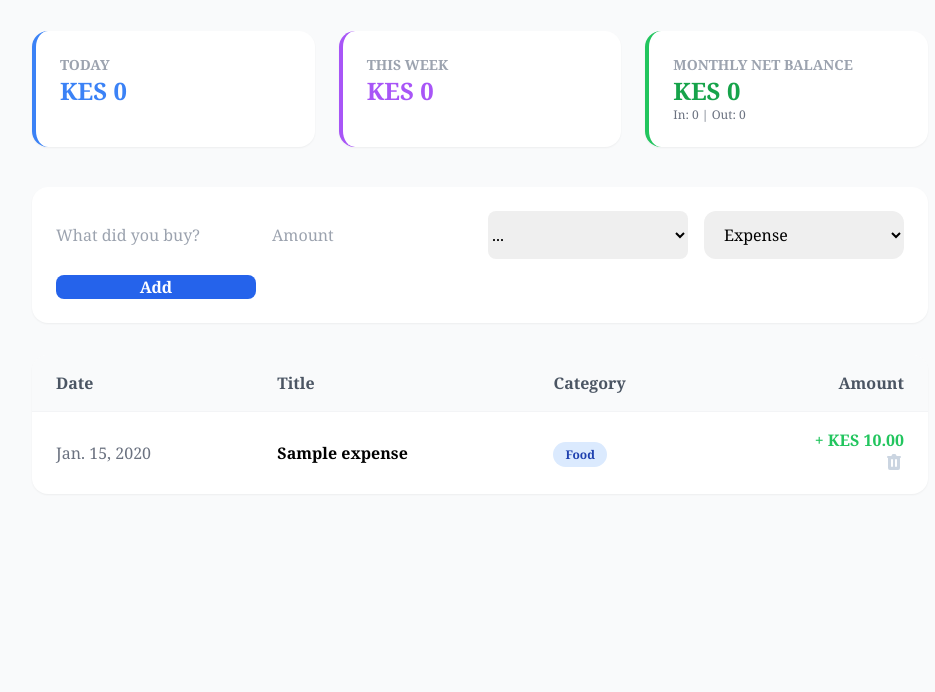
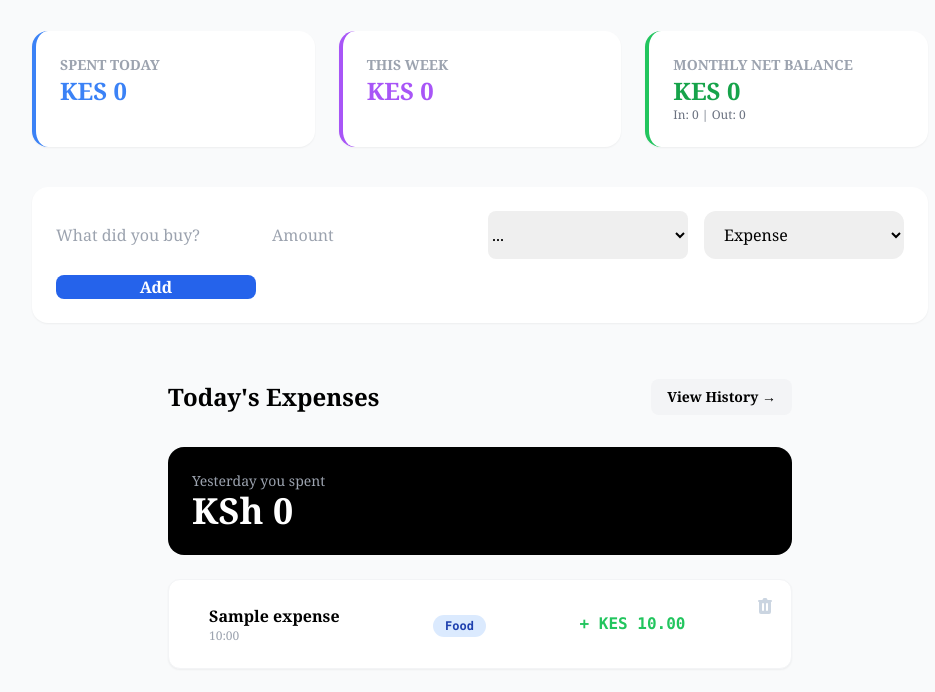
Before and after one commit to 18Mori/SoftGrowTech_expenseTracker_JamesMuriithi, a Django app: page / in a window 1280 px wide. Shown: the part 37-729 px from the top of the page, without its empty margins (160-1095 px from the left). Run offline with Django 5.2, Linux system fonts and the light colour scheme; tables that the repository leaves empty hold one stand-in row (values such as "Sample post"); some libraries are stand-ins or nearby versions.

Commit message:
Implement expense tracking features: update models, views, and templates; add history page and enhance expense creation form

```diff
--- a/exapp/models.py
+++ b/exapp/models.py
@@ -1,5 +1,6 @@
 from django.db import models
 from django.contrib.auth.models import User
+from django.utils import timezone
 
 class Expense(models.Model):
     TYPES = [
@@ -19,7 +20,8 @@ class Expense(models.Model):
     amount = models.DecimalField(max_digits=10, decimal_places=2)
     category = models.CharField(max_length=50, choices=CATEGORY_CHOICES)
     transaction_type = models.CharField(max_length=10, choices=TYPES, null=True, blank=True)
-    date = models.DateField(auto_now_add=True)
+    date = models.DateField(default=timezone.now)
+    created_at = models.DateTimeField(auto_now_add=True)
 
     CATEGORY_STYLES = {
         'Food': 'bg-blue-100 text-blue-800',
--- a/exapp/templates/Home.html
+++ b/exapp/templates/Home.html
@@ -1,33 +1,62 @@
-{% extends 'base.html' %}
-
-{% block content %}
+{% extends 'base.html' %} {% block content %}
 <div class="max-w-4xl mx-auto">
     <header class="mb-8 flex justify-between items-center">
         <h1 class="text-3xl font-bold text-slate-800">Expense Tracker</h1>
     </header>
     <div class="grid grid-cols-1 md:grid-cols-3 gap-6 mb-10">
-            <div class="bg-white p-6 rounded-2xl shadow-sm border-l-4 {% if daily_net >= 0 %}border-blue-500{% else %}border-red-500{% endif %}">
-                <p class="text-sm font-bold text-gray-400 uppercase">Today</p>
-                <p class="text-2xl font-bold {% if daily_net >= 0 %}text-blue-500{% else %}text-red-500{% endif %}">KES {{ daily_net }}</p>
+        <div
+        class="bg-white p-6 rounded-2xl shadow-sm border-l-4 {% if daily_net >= 0 %}border-blue-500{% else %}border-red-500{% endif %}"
+        >
+        <p class="text-sm font-bold text-gray-400 uppercase">Spent Today</p>
+        <p
+            class="text-2xl font-bold {% if daily_net >= 0 %}text-blue-500{% else %}text-red-500{% endif %}"
+        >
+            KES {{ daily_net }}
+        </p>
         </div>
-            <div class="bg-white p-6 rounded-2xl shadow-sm border-l-4 {% if weekly_net >= 0 %}border-purple-500{% else %}border-red-500{% endif %}">
+        <div
+        class="bg-white p-6 rounded-2xl shadow-sm border-l-4 {% if weekly_net >= 0 %}border-purple-500{% else %}border-red-500{% endif %}"
+        >
         <p class="text-sm font-bold text-gray-400 uppercase">This Week</p>
-                <p class="text-2xl font-bold {% if weekly_net >= 0 %}text-purple-500{% else %}text-red-500{% endif %}">KES {{ weekly_net }}</p>
+        <p
+            class="text-2xl font-bold {% if weekly_net >= 0 %}text-purple-500{% else %}text-red-500{% endif %}"
+        >
+            KES {{ weekly_net }}
+        </p>
         </div>
-            <div class="bg-white p-6 rounded-2xl shadow-sm border-l-4 {% if monthly_net >= 0 %}border-green-500{% else %}border-red-500{% endif %}">
-    <p class="text-sm font-bold text-gray-400 uppercase">Monthly Net Balance</p>
-    <p class="text-2xl font-bold {% if monthly_net >= 0 %}text-green-600{% else %}text-red-600{% endif %}">
+        <div
+        class="bg-white p-6 rounded-2xl shadow-sm border-l-4 {% if monthly_net >= 0 %}border-green-500{% else %}border-red-500{% endif %}"
+        >
+        <p class="text-sm font-bold text-gray-400 uppercase">
+            Monthly Net Balance
+        </p>
+        <p
+            class="text-2xl font-bold {% if monthly_net >= 0 %}text-green-600{% else %}text-red-600{% endif %}"
+        >
             KES {{ monthly_net }}
         </p>
-    <p class="text-xs text-gray-500">In: {{ monthly_in }} | Out: {{ monthly_out }}</p>
+        <p class="text-xs text-gray-500">
+            In: {{ monthly_in }} | Out: {{ monthly_out }}
+        </p>
         </div>
     </div>
     <section class="bg-white p-6 rounded-2xl shadow-sm mb-8">
         <form method="POST" class="grid grid-cols-1 md:grid-cols-4 gap-4">
         {% csrf_token %}
-                <input type="text" name="title" placeholder="What did you buy?" class="border-slate-200 rounded-lg focus:ring-blue-500">
-                <input type="number" step="0.01" name="amount" placeholder="Amount" class="border-slate-200 rounded-lg">
-                <select  name="category" class="border-slate-200 rounded-lg">
+        <input
+            type="text"
+            name="title"
+            placeholder="What did you buy?"
+            class="border-slate-200 rounded-lg focus:ring-blue-500"
+        />
+        <input
+            type="number"
+            step="0.01"
+            name="amount"
+            placeholder="Amount"
+            class="border-slate-200 rounded-lg"
+        />
+        <select name="category" class="border-slate-200 rounded-lg">
             <option value="...">...</option>
             <option value="Food">Food</option>
             <option value="Utilities">Utilities</option>
@@ -35,44 +64,96 @@
             <option value="Rent">Rent</option>
             <option value="Transport">Transport</option>
         </select>
-                <select name="transaction_type" class="border-gray-200 rounded-xl px-4 py-3">
+        <select
+            name="transaction_type"
+            class="border-gray-200 rounded-xl px-4 py-3"
+        >
             <option value="EXPENSE">Expense</option>
             <option value="INCOME">Income</option>
         </select>
-                <button type="submit" class="bg-blue-600 text-white font-bold rounded-lg hover:bg-blue-700 transition">Add</button>
+        <button
+            type="submit"
+            class="bg-blue-600 text-white font-bold rounded-lg hover:bg-blue-700 transition"
+        >
+            Add
+        </button>
         </form>
     </section>
-        <div class="bg-white rounded-2xl shadow-sm overflow-hidden">
-            <table class="w-full text-left">
-                <thead class="bg-gray-50 border-b border-gray-100">
-                    <tr>
-                        <th class="px-6 py-4 font-bold text-gray-600">Date</th>
-                        <th class="px-6 py-4 font-bold text-gray-600">Title</th>
-                        <th class="px-6 py-4 font-bold text-gray-600">Category</th>
-                        <th class="px-6 py-4 text-right font-bold text-gray-600">Amount</th>
-                    </tr>
-                </thead>
-                <tbody class="divide-y divide-gray-100">
+
+    <div class="max-w-2xl mx-auto p-6">
+        <div class="flex justify-between items-center mb-8">
+        <h1 class="text-2xl font-bold">Today's Expenses</h1>
+        <a
+            href="{% url 'history' %}"
+            class="bg-gray-100 px-4 py-2 rounded-lg text-sm font-semibold hover:bg-gray-200"
+        >
+            View History →
+        </a>
+        </div>
+        <div class="bg-black text-white p-6 rounded-2xl mb-6">
+        <p class="text-gray-400 text-sm">Yesterday you spent</p>
+        <h2 class="text-4xl font-black">KSh {{ total_yesterday }}</h2>
+        </div>
+        {% if expenses %}
+        <ul class="space-y-4">
         {% for x in expenses %}
-                    <tr class="hover:bg-gray-50 transition">
-                        <td class="px-6 py-4 text-gray-500">{{ x.date }}</td>
-                        <td class="px-6 py-4 font-semibold">{{ x.title }}</td>
-                        <td class="px-6 py-4"><span class="px-3 py-1 rounded-full text-xs font-bold {{ x.category_color_class }}">{{ x.category }}</span></td>
-                        <td class="px-6 py-4 text-right font-black {% if x.transaction_type == 'EXPENSE' %}text-red-500{% else %}text-green-500{% endif %}">
-                            {% if x.transaction_type == 'EXPENSE' %}-{% else %}+{% endif %} KES {{ x.amount }}
-                            <form action="{% url 'delete-expense' x.id %}" method="POST" onsubmit="return confirm('Delete this expense?');">
+        <li
+            class="flex justify-between p-4 bg-white shadow-sm rounded-xl border border-gray-100"
+        >
+            <div class="px-6 py-2">
+            <p class="font-bold">{{ x.title }}</p>
+            <p class="text-xs text-gray-400">{{ x.created_at|time:"H:i" }}</p>
+            </div>
+            <div class="px-6 py-4">
+            <span
+                class="font-mono px-3 py-1 rounded-full text-xs font-bold {{ x.category_color_class }}"
+                >{{ x.category }}</span
+            >
+            </div>
+            <span
+            class="font-mono px-6 py-4 text-right font-black font-mono font-bold {% if x.transaction_type == 'EXPENSE' %}text-red-500{% else %}text-green-500{% endif %}"
+            >{% if x.transaction_type == 'EXPENSE' %}-{% else %}+{% endif %} KES
+            {{ x.amount }}</span
+            >
+            <form
+            action="{% url 'delete-expense' x.id %}"
+            method="POST"
+            onsubmit="return confirm('Delete this expense?');"
+            >
             {% csrf_token %}
-            <button type="submit" class="text-slate-300 hover:text-red-600 transition-colors">
-                <svg xmlns="http://www.w3.org/2000/svg" class="h-5 w-5" viewBox="0 0 20 20" fill="currentColor">
-                    <path fill-rule="evenodd" d="M9 2a1 1 0 00-.894.553L7.382 4H4a1 1 0 000 2v10a2 2 0 002 2h8a2 2 0 002-2V6a1 1 0 100-2h-3.382l-.724-1.447A1 1 0 0011 2H9zM7 8a1 1 0 012 0v6a1 1 0 11-2 0V8zm5-1a1 1 0 00-1 1v6a1 1 0 102 0V8a1 1 0 00-1-1z" clip-rule="evenodd" />
+            <button
+                type="submit"
+                class="text-slate-300 hover:text-red-600 transition-colors"
+            >
+                <svg
+                xmlns="http://www.w3.org/2000/svg"
+                class="h-5 w-5"
+                viewBox="0 0 20 20"
+                fill="currentColor"
+                >
+                <path
+                    fill-rule="evenodd"
+                    d="M9 2a1 1 0 00-.894.553L7.382 4H4a1 1 0 000 2v10a2 2 0 002 2h8a2 2 0 002-2V6a1 1 0 100-2h-3.382l-.724-1.447A1 1 0 0011 2H9zM7 8a1 1 0 012 0v6a1 1 0 11-2 0V8zm5-1a1 1 0 00-1 1v6a1 1 0 102 0V8a1 1 0 00-1-1z"
+                    clip-rule="evenodd"
+                />
                 </svg>
             </button>
             </form>
-                        </td>
-                    </tr>
+        </li>
         {% endfor %}
-                </tbody>
-            </table>
+        </ul>
+        {% else %}
+        <div
+        class="text-center py-20 bg-gray-50 rounded-2xl border-2 border-dashed border-gray-200"
+        >
+        <p class="text-gray-500 italic">It's a new day. Your list is empty!</p>
+        <button
+            class="mt-4 bg-blue-600 text-white px-6 py-2 rounded-full font-bold"
+        >
+            Add First Expense
+        </button>
+        </div>
+        {% endif %}
     </div>
 </div>
 {% endblock %}
--- /dev/null
+++ b/exapp/templates/history.html
@@ -0,0 +1,5 @@
+{% extends 'base.html' %}
+
+{% block content %}
+
+{% endblock %}
--- a/exapp/urls.py
+++ b/exapp/urls.py
@@ -3,5 +3,6 @@ from .views import *
 
 urlpatterns = [
     path('', expense_list, name='home'),
+    path('history/', history, name='history'),
     path('delete/<int:pk>/', delete_expense, name='delete-expense'),
 ]
--- a/exapp/views.py
+++ b/exapp/views.py
@@ -10,8 +10,13 @@ from django.contrib import messages
 
 def expense_list(request):
     today = timezone.now().date()
+
     week_start = today - timedelta(days=today.weekday())
     month_start = today.replace(day=1)
+
+    yesterday = today - timezone.timedelta(days=1)
+
+    total_yesterday = Expense.objects.filter(created_at__date=yesterday).aggregate(Sum('amount'))['amount__sum'] or 0
 
     if request.method == 'POST':
         title = request.POST.get('title')
@@ -28,7 +33,8 @@ def expense_list(request):
         )
         return redirect('home')
 
-    expenses = Expense.objects.all().order_by('-id')
+    expenses = Expense.objects.all().order_by('-created_at')
+
 
     def get_totals(queryset):
         income = queryset.filter(transaction_type='INCOME').aggregate(Sum('amount'))['amount__sum'] or 0
@@ -58,7 +64,27 @@ def expense_list(request):
         'monthly_in': monthly_in,
         'monthly_out': monthly_out,
         'monthly_net': monthly_net,
+        'total_yesterday': total_yesterday,
+        'is_today': True,
     })
+
+def history(request):
+    sort_by = request.GET.get('sort', '-date')
+    category_filter = request.GET.get('category')
+
+    all_expenses = Expense.objects.all()
+
+    if category_filter:
+        all_expenses = all_expenses.filter(category=category_filter)
+
+    all_expenses = all_expenses.order_by(sort_by, '-created_at')
+
+    context = {
+        'expenses': all_expenses,
+        'is_history': True,
+        'categories': Expense.objects.values_list('category', flat=True).distinct()
+    }
+    return render(request, 'history.html', context)
 
 def delete_expense(request, pk):
     expense = get_object_or_404(Expense, id=pk)
```
Also changed, not shown: core/settings.py (+0 -9 lines), exapp/migrations/0006_expense_created_at_alter_expense_date.py (added), exapp/migrations/0007_remove_expense_created_at_alter_expense_date.py (added), exapp/migrations/0008_expense_created_at_alter_expense_date.py (added). Lines whose indentation alone changed are shown as unchanged.
